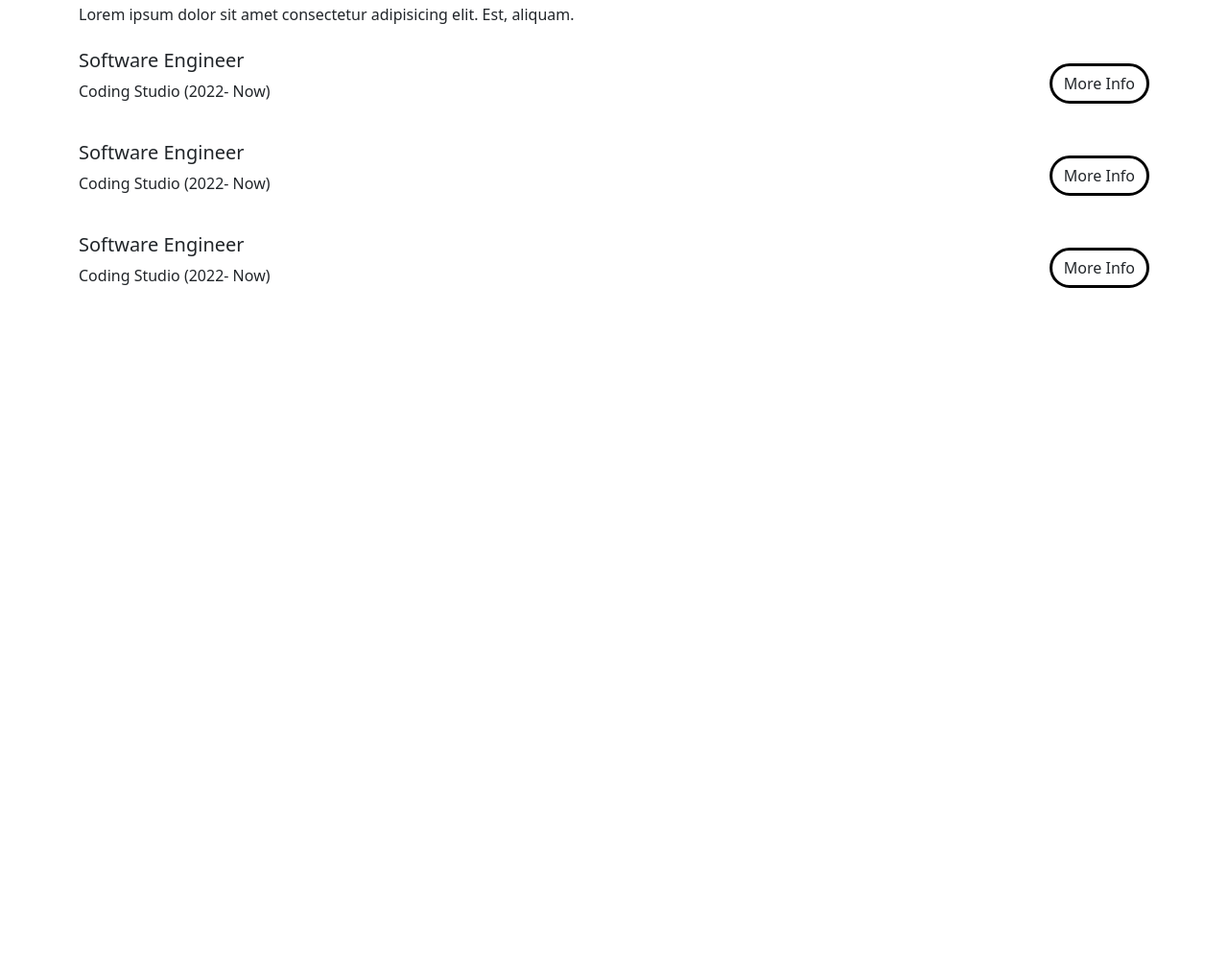
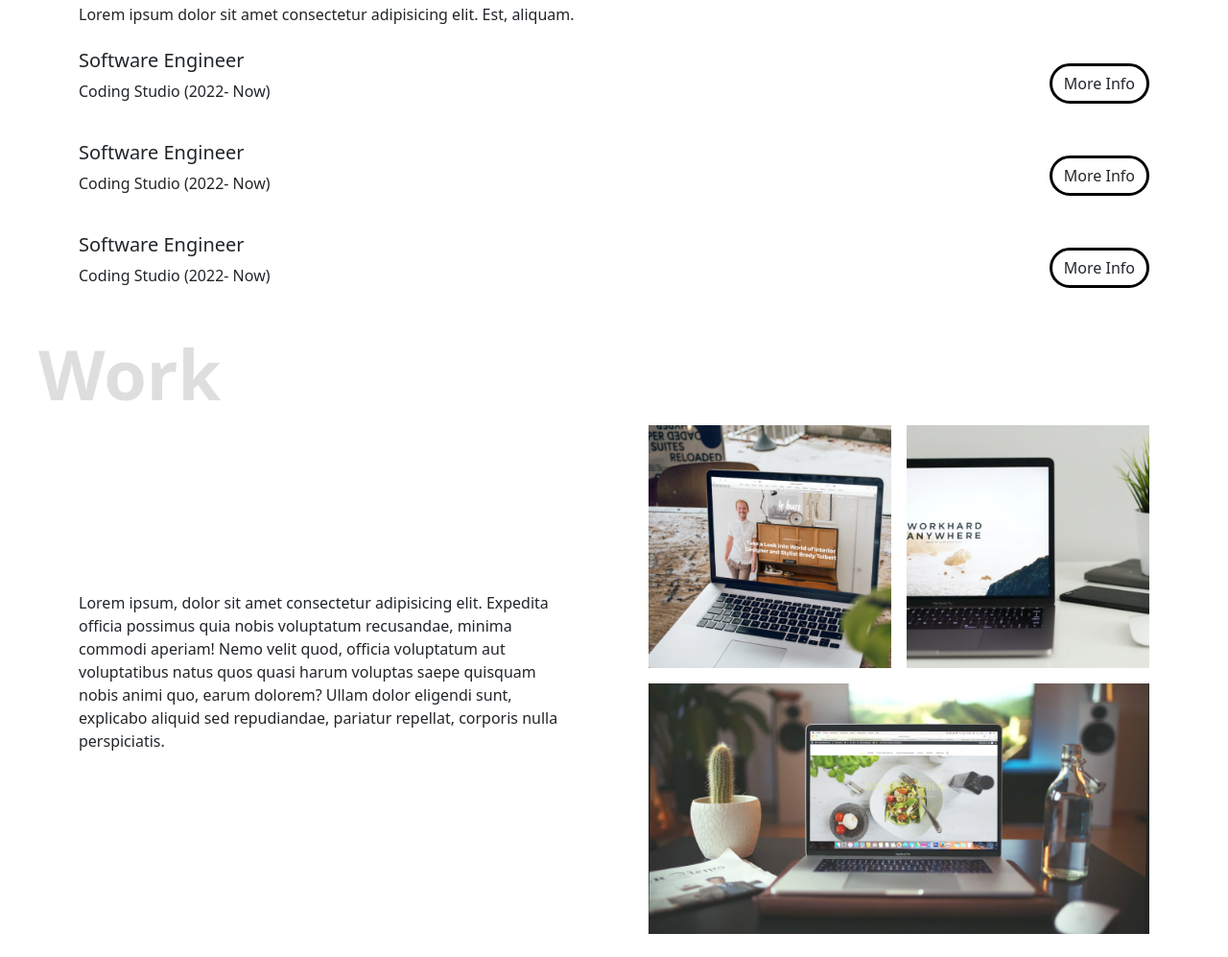
Before and after one commit to caraega/Portofolio, a plain HTML site: page index.html in a window 1280 px wide. Shown: the part 935-1932 px from the top of the page at 96% size. Before the commit the page ends 1250 px from the top, so only its background shows below. Drawn offline with nearby package versions, Linux system fonts and the light colour scheme.

Commit message:
add work

```diff
--- a/index.html
+++ b/index.html
@@ -7,6 +7,7 @@
     <title>Portofolio</title>
     <link href="https://cdn.jsdelivr.net/npm/bootstrap@5.3.3/dist/css/bootstrap.min.css" rel="stylesheet"
         integrity="sha384-QWTKZyjpPEjISv5WaRU9OFeRpok6YctnYmDr5pNlyT2bRjXh0JMhjY6hW+ALEwIH" crossorigin="anonymous">
+    <link rel="stylesheet" href="https://cdn.jsdelivr.net/npm/bootstrap-icons@1.11.3/font/bootstrap-icons.min.css">
     <link rel="stylesheet" href="style.css">
 </head>
 
@@ -101,6 +102,31 @@
 
     </section>
 
+    <section id="work" class="work container">
+        <div class="row d-flex align-items-center gap-5">
+            <div class="col">
+                <p>Lorem ipsum, dolor sit amet consectetur adipisicing elit. Expedita officia possimus quia nobis
+                    voluptatum recusandae, minima commodi aperiam! Nemo velit quod, officia voluptatum aut voluptatibus
+                    natus quos quasi harum voluptas saepe quisquam nobis animi quo, earum dolorem? Ullam dolor eligendi
+                    sunt, explicabo aliquid sed repudiandae, pariatur repellat, corporis nulla perspiciatis.</p>
+            </div>
+            <div class="col work-img">
+                <div id="work-1" class="work-img-item">
+                    <img src="images/work-1.png" alt="work1">
+                </div>
+                <div id="work-2" class="work-img-item">
+                    <img src="images/work-2.png" alt="work2">
+                </div>
+                <div id="work-3" class="work-img-item">
+                    <img src="images/work-3.png" alt="work2">
+                </div>
+            </div>
+        </div>
+    </section>
+
+    <br>
+
+
     <script src="https://cdn.jsdelivr.net/npm/@popperjs/core@2.11.8/dist/umd/popper.min.js"
         integrity="sha384-I7E8VVD/ismYTF4hNIPjVp/Zjvgyol6VFvRkX/vR+Vc4jQkC+hVqc2pM8ODewa9r" crossorigin="anonymous">
     </script>
--- a/style.css
+++ b/style.css
@@ -1,7 +1,9 @@
 section {
     padding-top: 128px;
     position: relative;
+
 }
+
 
 section:before {
     z-index: -1;
@@ -67,6 +69,71 @@ section:before {
     display: none;
 }
 
+.work::before {
+    content: "Work"
+}
+
+.work-img {
+    display: grid;
+    grid-template-columns: repeat(2, 1fr);
+    grid-template-areas:
+        "work-1 work-2"
+        "work-3 work-3";
+    gap: 16px;
+
+}
+
+.work-img img {
+    width: 100%;
+}
+
+.work-img-item {
+    position: relative;
+}
+
+.work-img-item:hover::after {
+    content: "";
+    width: 100%;
+    height: 100%;
+    position: absolute;
+    top: 0;
+    left: 0;
+    background-color: rgba(0, 0, 0, 0.5);
+    color: white;
+    display: flex;
+    align-items: center;
+    justify-content: center;
+    font-weight: 500;
+    font-size: 24px;
+
+
+}
+
+#work-1:hover::after {
+    content: "Web Project";
+}
+
+#work-2:hover::after {
+    content: "Web Freelance";
+}
+
+#work-3:hover::after {
+    content: "Sofware Engineer";
+}
+
+#work-1 {
+    grid-area: work-1;
+}
+
+#work-2 {
+    grid-area: work-2;
+}
+
+#work-3 {
+    grid-area: work-3;
+}
+
+
 
 /* home animation */
 @keyframes upDown {
```
Also changed, not shown: main.js (+2 -18 lines).
